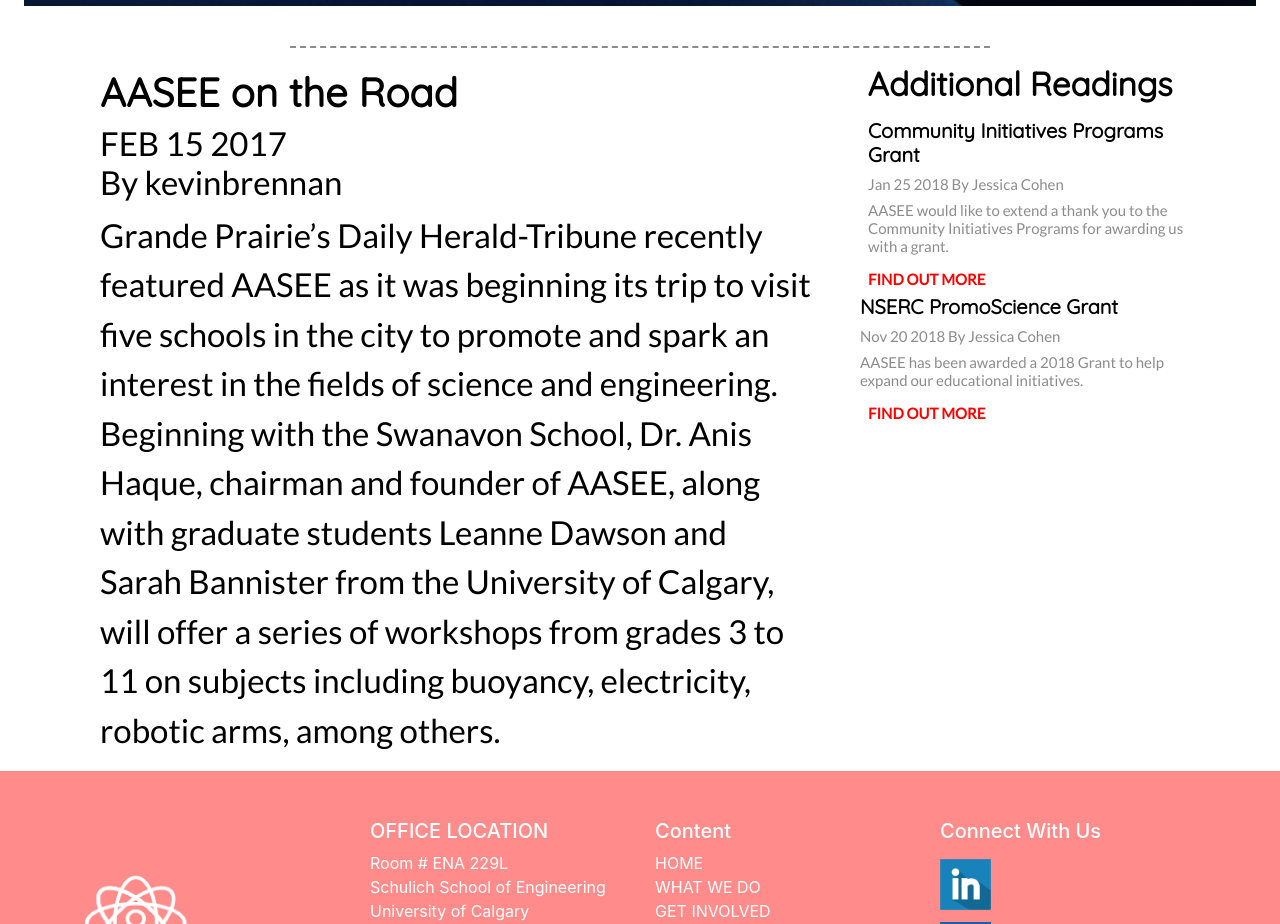
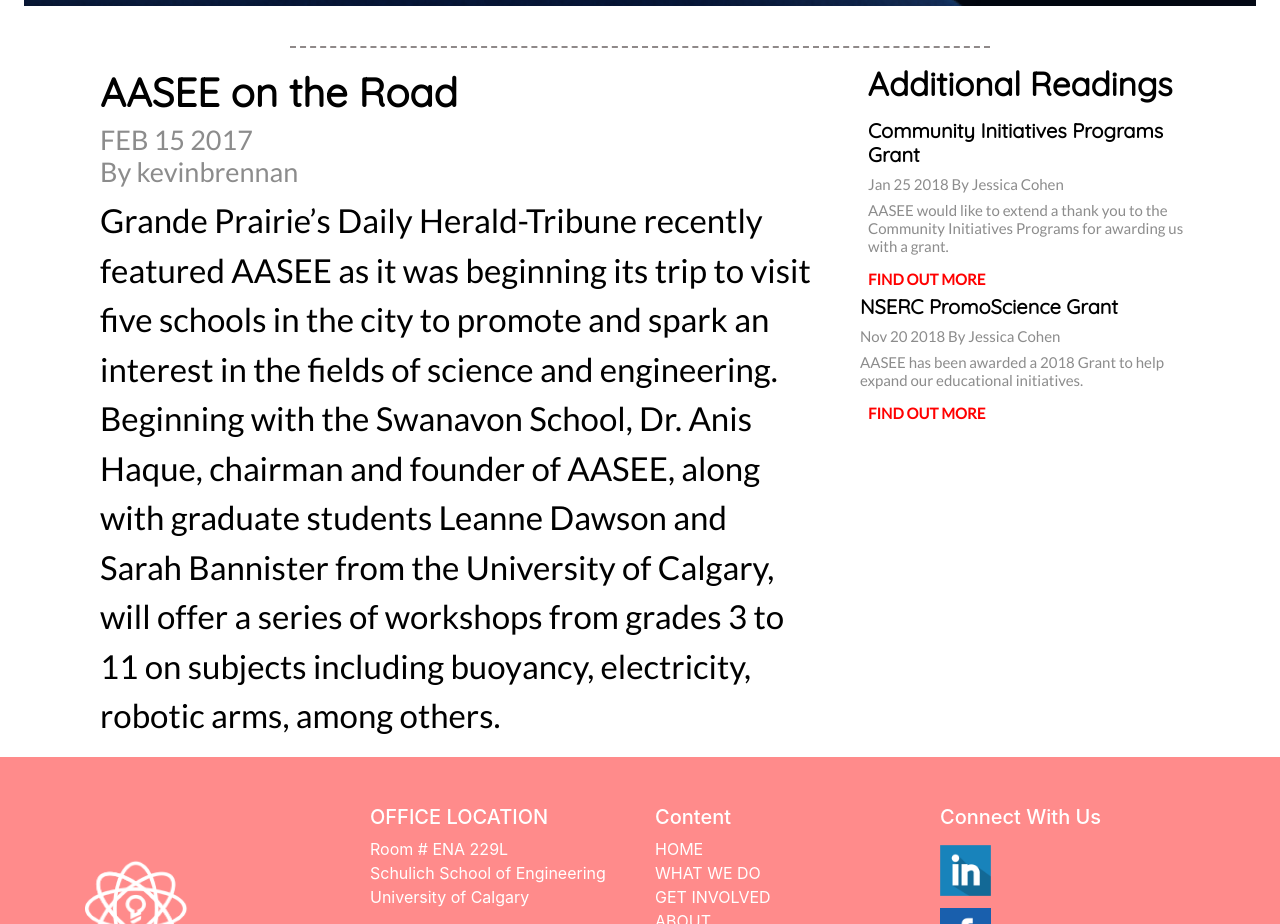
Before and after one commit to MushtabaA/AASEE-Website, a React (Create React App) app in the folder react-bootstrap/: page /news in a window 1280 px wide. Shown: the part 1245-2169 px from the top of the page. Built offline with nearby package versions, Linux system fonts and the light colour scheme.

Commit message:
lighten'd text

```diff
--- a/react-bootstrap/src/components/News.css
+++ b/react-bootstrap/src/components/News.css
@@ -39,6 +39,12 @@
   font-weight: bolder;
   font-size: 44;
 }
+.date{
+  font-family: Lato;
+  color: #8c8c8c;
+  font-weight: light;
+  font-size: 27px;
+}
 .left {
   font-family: Lato;
   color: #000000;
--- a/react-bootstrap/src/components/News.jsx
+++ b/react-bootstrap/src/components/News.jsx
@@ -91,10 +91,10 @@ export default class News extends Component {
               <h1 class="pt-1 ml-0 text-left container-sm bold">
                 AASEE on the Road
               </h1>
-              <h5 class="pt-0 ml-0 mb-0 text-left container-sm left">
+              <h5 class="pt-0 ml-0 mb-0 text-left container-sm date">
                 FEB 15 2017
               </h5>
-              <h5 class="pt-0 ml-0 text-left container-sm left">
+              <h5 class="pt-0 ml-0 text-left container-sm date">
                 By kevinbrennan
               </h5>
               <p class="pt-0 ml-0 pr-0 mr-0 text-left container-sm left">
```
